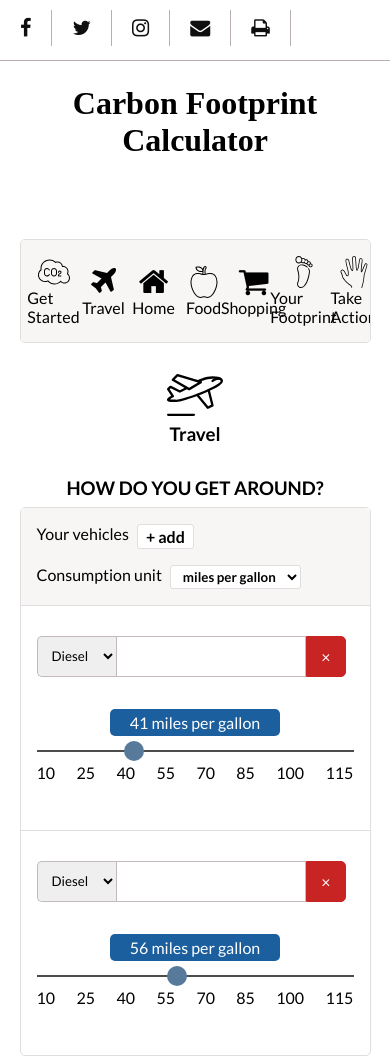
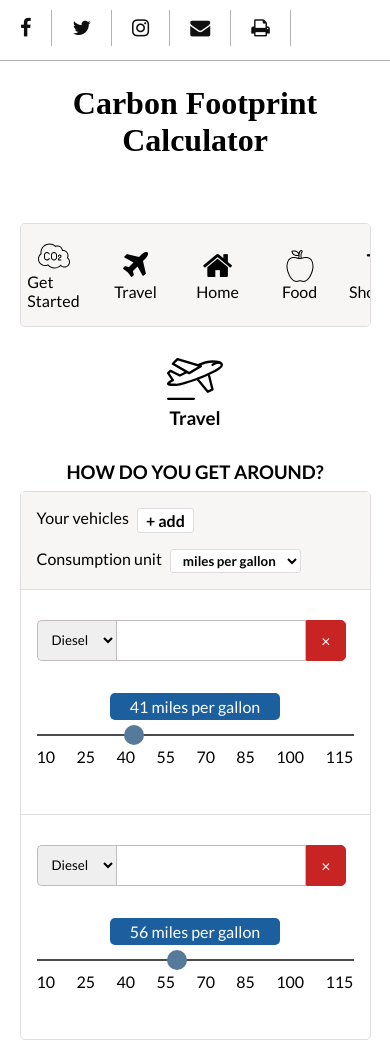
Before and after one commit to Steph-crown/carbon-footprint-calc-ui, a plain HTML site: page index.html in a window 390 px wide. Drawn offline with Linux system fonts and the light colour scheme; a web font is replaced by a local one.

Commit message:
almost done ...

```diff
--- a/css/index.css
+++ b/css/index.css
@@ -7,7 +7,7 @@
 h1 {
     font-family: 'Source Serif Pro';
     text-align: center;
-    margin: 24px 0 80px 0;
+    margin: 24px 0 64px 0;
 }
 
 .top-nav {
@@ -51,9 +51,7 @@ header nav div {
     align-items: center;
 
 }
-header nav div.nav-part {
-    width: 555px;
-}
+
 
 img, header nav .fa {
     /* color: red; */
@@ -171,7 +169,7 @@ input {
         width: 90%;
     }
     header nav {
-        overflow-x: scroll;
+        overflow-x: auto;
     }
     .your-vehicles {
         margin-bottom: 16px;
@@ -195,7 +193,11 @@ input {
     .cross {
         width: 15
     }
-    /* header nav div {
-        width: 490px;
+    header nav div.nav-part {
+        /* width: 555px; */
+        margin-right: 56px;
+    }
+    /* header nav {
+        overflow: auto
     } */
 }
```
